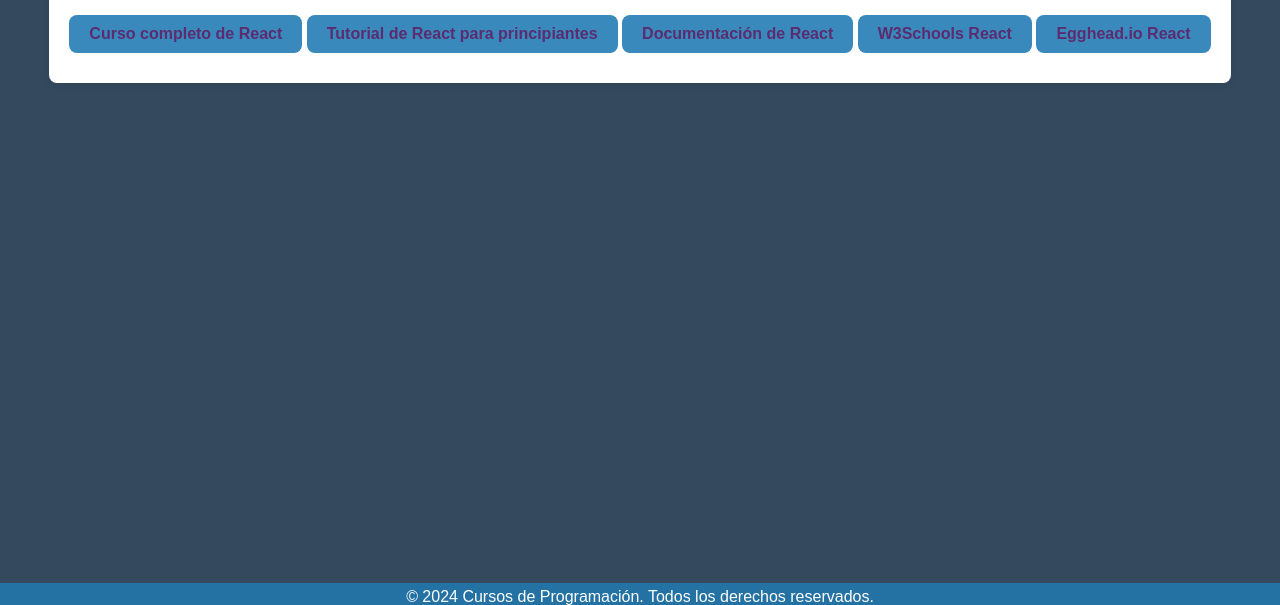
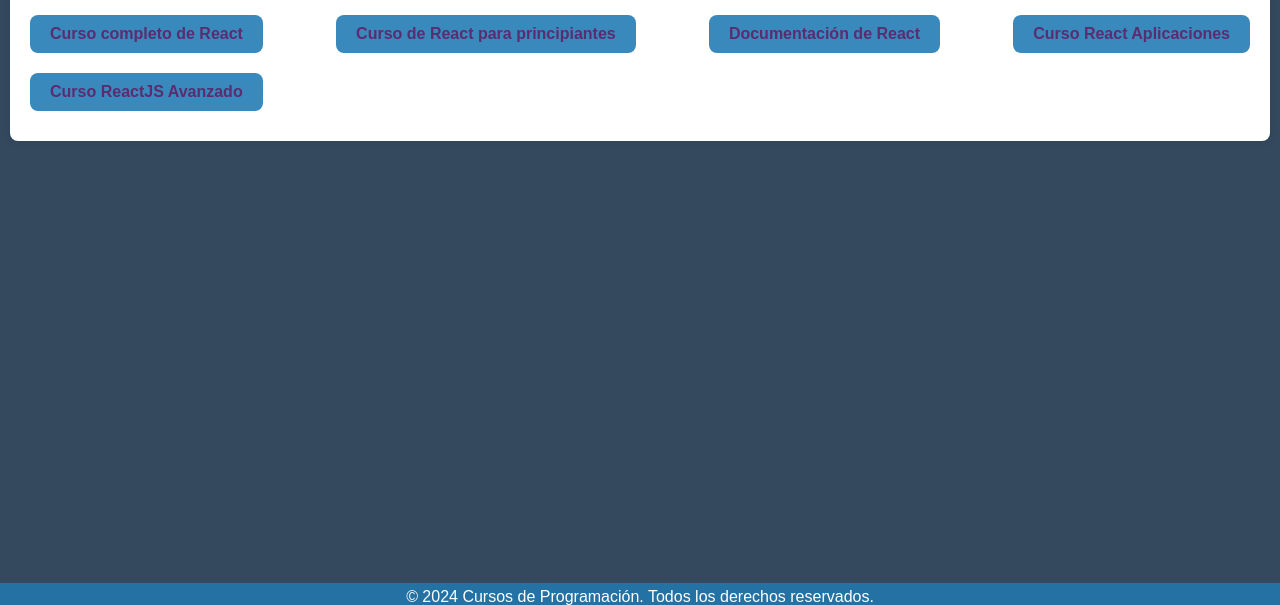
Before and after one commit to AndresQuintero2000/EnlaceTech, a plain HTML site: page Pages/react.html in a window 1280 px wide. Shown: the part 195-800 px from the top of the page. Drawn offline with Linux system fonts and the light colour scheme.

Commit message:
react enlaces

```diff
--- a/Pages/react.html
+++ b/Pages/react.html
@@ -44,16 +44,16 @@
       <section class="course" id="react">
         <h2>React</h2>
         <a
-          href="https://www.youtube.com/watch?v=DLX62G4lc44"
+          href="https://www.youtube.com/watch?v=6Jfk8ic3KVk"
           target="_blank"
           class="button"
           >Curso completo de React</a
         >
         <a
-          href="https://www.youtube.com/watch?v=w7ejDZ8SWv8"
+          href="https://www.youtube.com/watch?v=7iobxzd_2wY"
           target="_blank"
           class="button"
-          >Tutorial de React para principiantes</a
+          >Curso de React para principiantes</a
         >
         <a
           href="https://reactjs.org/docs/getting-started.html"
@@ -62,13 +62,16 @@
           >Documentación de React</a
         >
         <a
-          href="https://www.w3schools.com/REACT/DEFAULT.ASP"
+          href="https://www.youtube.com/watch?v=yIr_1CasXkM"
           target="_blank"
           class="button"
-          >W3Schools React</a
+          >Curso React Aplicaciones</a
         >
-        <a href="https://egghead.io/q/react" target="_blank" class="button"
-          >Egghead.io React</a
+        <a
+          href="https://www.youtube.com/watch?v=3bJA8dah9d4&list=PLkVpKYNT_U9c432wIe1-o3UwsGMiQNIFm"
+          target="_blank"
+          class="button"
+          >Curso ReactJS Avanzado</a
         >
       </section>
     </main>
```
